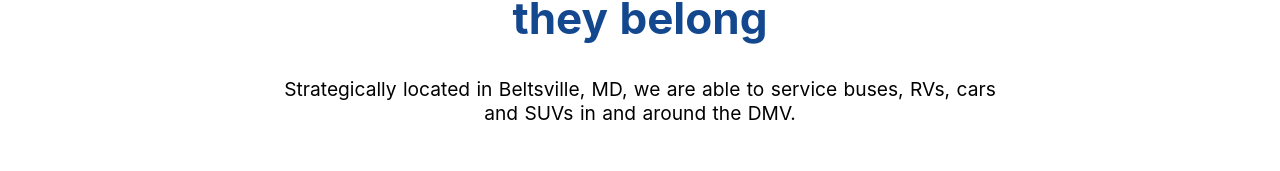
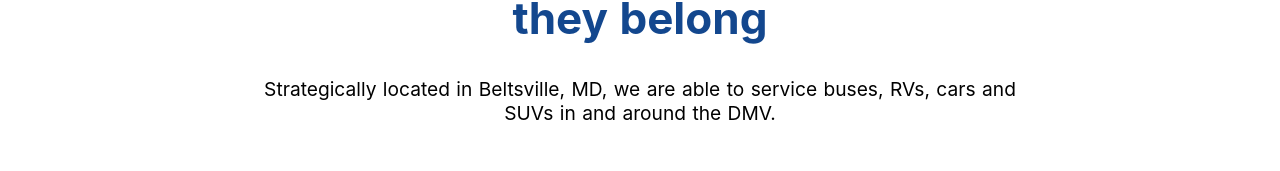
Before and after one commit to logan-connolly/atelbus, a Nuxt app: page / in a window 1280 px wide. Shown: the part 295-466 px from the top of the page. Built offline with nearby package versions, Linux system fonts and the light colour scheme.

Commit message:
Reduce side margins of info text

```diff
--- a/layouts/default.vue
+++ b/layouts/default.vue
@@ -30,10 +30,10 @@ export default {
 
 <style>
 .grid-page {
-  min-height: 100vh;
   display: grid;
   grid-template-columns: repeat(12, 1fr);
   grid-template-rows: auto 1fr auto;
+  min-height: 100vh;
   height: -webkit-fill-available;
 }
 
--- a/pages/index.vue
+++ b/pages/index.vue
@@ -45,7 +45,7 @@ export default {};
   color: #13478e;
 }
 .welcome-text__info {
-  margin: 1rem 4rem;
+  margin: 1rem 2rem;
   font-size: 1.2rem;
 }
 @media screen and (max-width: 600px) {
```
